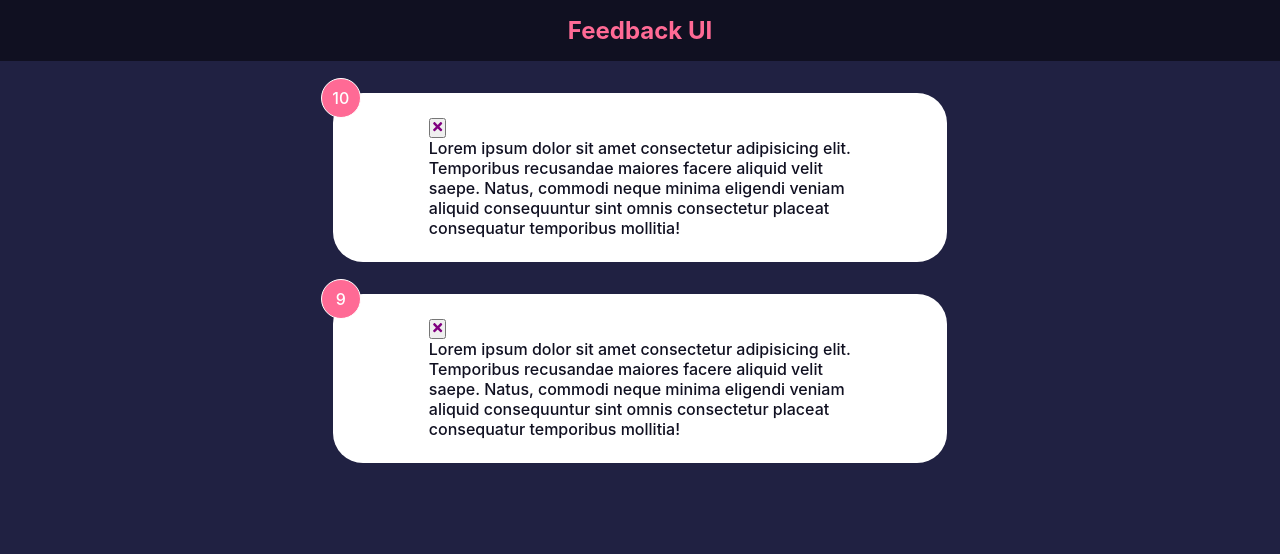
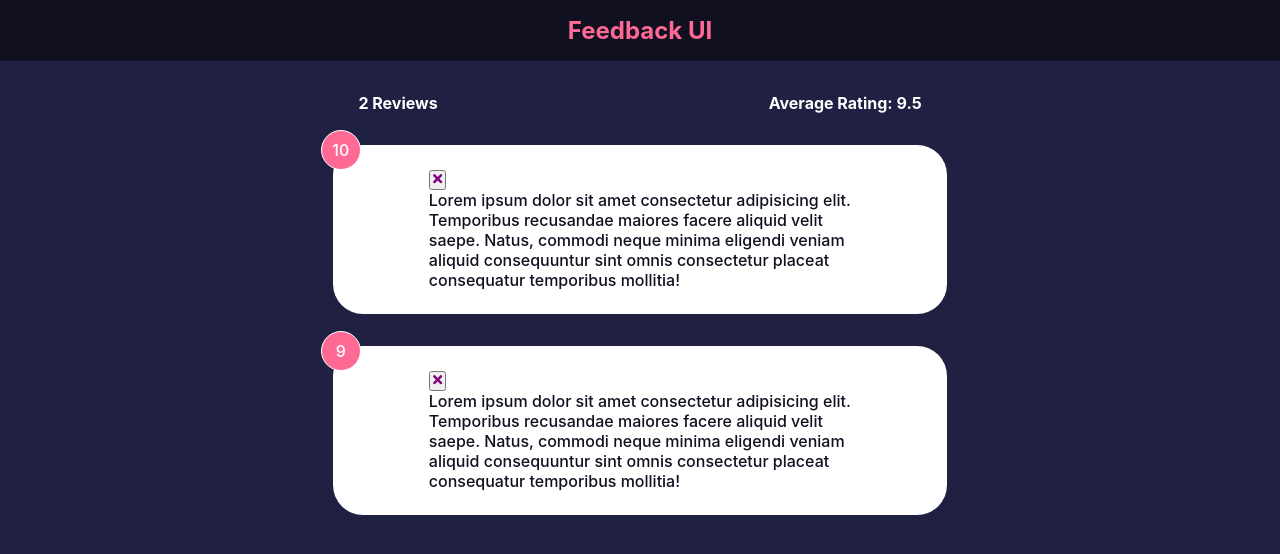
Before and after one commit to Ayaz-Rzayev/feedback-app, a React (Create React App) app: page / in a window 1280 px wide. Shown: the top 554 px of the page. Built offline with nearby package versions, Linux system fonts and the light colour scheme.

Commit message:
FeedbackStats component added feedbacks state moved to App component

```diff
--- a/src/App.js
+++ b/src/App.js
@@ -1,15 +1,27 @@
-import React, { Fragment } from "react";
+import React, { Fragment, useState } from "react";
 import styles from "./App.module.css";
 import FeedbackList from "./components/FeedbackList";
+import FeedbakStats from "./components/FeedbackStats";
 import Header from "./components/UI/Header";
+import FeedbackData from "./data/FeedbackData";
 
 
 function App() {
+  const [feedbacks, setFeedback] = useState(FeedbackData);
+
+  const feedbackDeleteHandler = (id) => {
+    if(window.confirm('Are you sure you want to delete?')){
+      let newFeedback = feedbacks.filter((item) => item.id !== id);
+      setFeedback(newFeedback);
+    }
+  };
+
   return (
     <Fragment>
       <Header text="Feedback UI" />
       <div className={styles.container}>
-        <FeedbackList />
+        <FeedbakStats feedbacks={feedbacks}/>
+        <FeedbackList feedbacks ={feedbacks} onDelete={feedbackDeleteHandler}/>
       </div>
     </Fragment>
   );
--- a/src/components/FeedbackList.js
+++ b/src/components/FeedbackList.js
@@ -2,24 +2,16 @@ import React, { useState } from "react";
 import FeedbackItem from "./FeedbackItem";
 import FeedbackData from "../data/FeedbackData";
 
-const FeedbackList = () => {
-  const [feedback, setFeedback] = useState(FeedbackData);
+const FeedbackList = (props) => {
 
-  const feedbackDeleteHandler = (id) => {
-    if(window.confirm('Are you sure you want to delete?')){
-      let newFeedback = feedback.filter((item) => item.id !== id);
-      setFeedback(newFeedback);
-    }
-  };
-
-  return feedback.map((item) => {
+  return props.feedbacks.map((item) => {
     return (
       <FeedbackItem
         key={item.id}
         id={item.id}
         rating={item.rating}
         text={item.text}
-        onDelete={feedbackDeleteHandler}
+        onDelete={props.onDelete}
       />
     );
   });
--- /dev/null
+++ b/src/components/FeedbackStats.js
@@ -0,0 +1,20 @@
+import React from "react";
+import styles from "./FeedbackStats.module.css";
+
+const FeedbakStats = ({ feedbacks }) => {
+  console.log(feedbacks);
+  const reviewsCount = feedbacks.length;
+  const average =
+    feedbacks.reduce((acc, cur) => {
+      return acc + cur.rating;
+    }, 0) / reviewsCount;
+
+  return (
+    <div className={styles["feedback-stats"]}>
+      <h4>{reviewsCount} Reviews</h4>
+      <h4>Average Rating: {isNaN(average) ? 0 : average}</h4>
+    </div>
+  );
+};
+
+export default FeedbakStats;
--- /dev/null
+++ b/src/components/FeedbackStats.module.css
@@ -0,0 +1,6 @@
+.feedback-stats{
+  display: flex;
+  justify-content: space-between;
+  width: 55%;
+  margin-top: 2rem;
+}
```
Also changed, not shown: src/components/FeedbackItem.js (+4 -4 lines).
